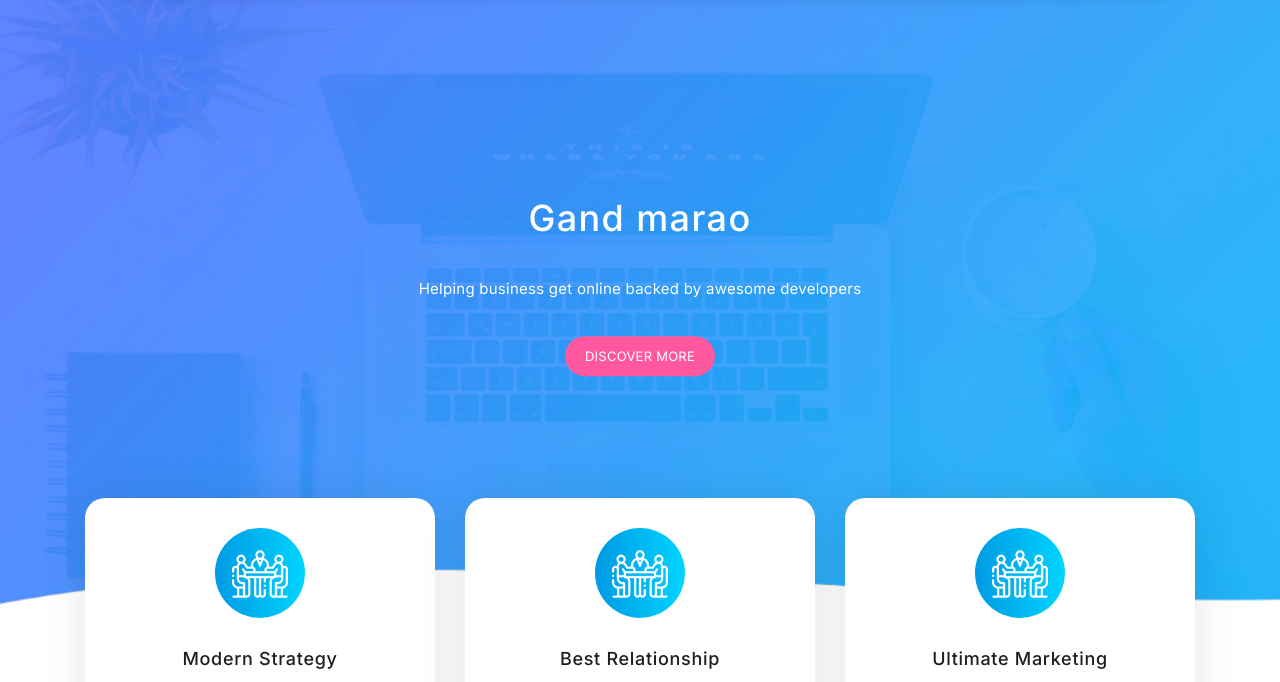
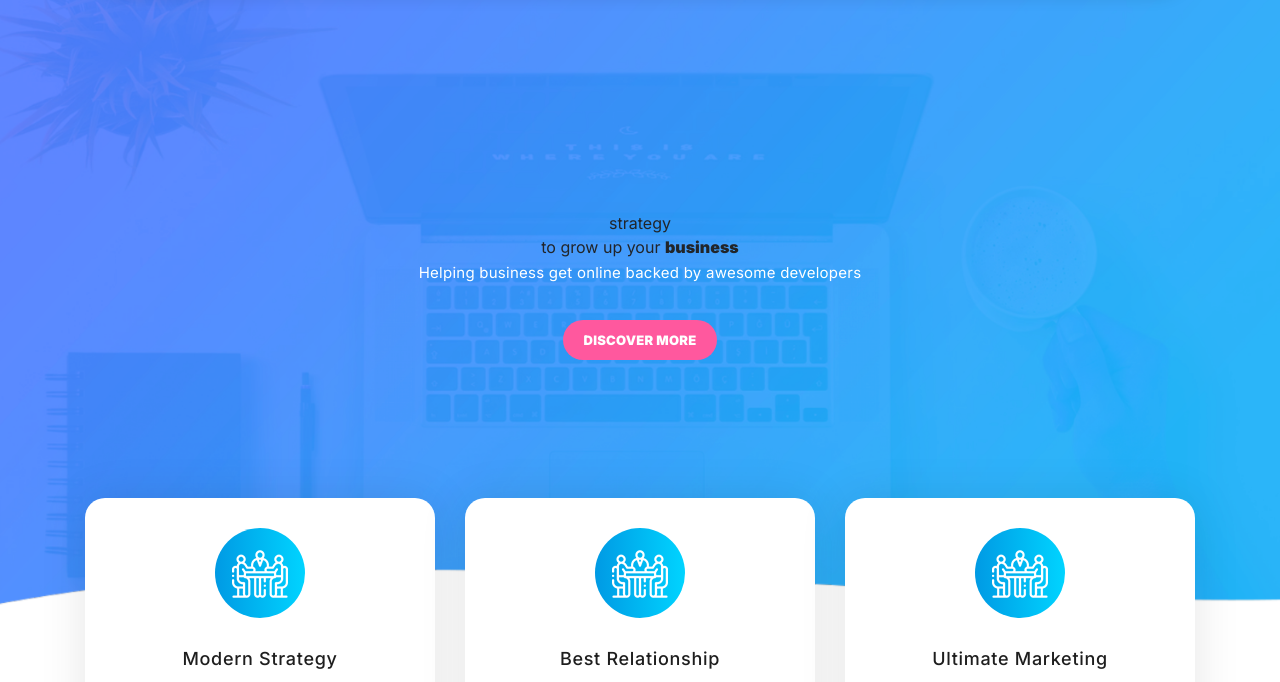
Before and after one commit to kaliangrag/applytech, a plain HTML site: page index.html in a window 1280 px wide. Shown: the part 112-794 px from the top of the page. Drawn offline with Linux system fonts and the light colour scheme.

Commit message:
Update index.html

```diff
--- a/index.html
+++ b/index.html
@@ -66,7 +66,7 @@
             <div class="container">
                 <div class="row">
                     <div class="offset-xl-3 col-xl-6 offset-lg-2 col-lg-8 col-md-12 col-sm-12">
-                        <h1>Gand marao</h1>
+                        <h1We provide the best <strong>strategy</strong><br>to grow up your <strong>business</h1>
                         <p>Helping business get online backed by awesome developers</p>
                         <a href="#features" class="main-button-slider">Discover More</a>
                     </div>
```
